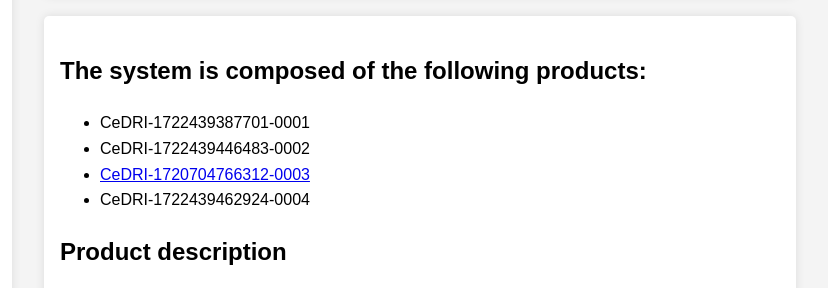
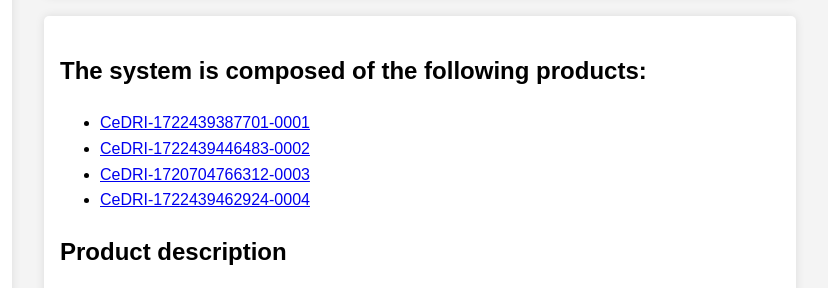
Before and after one commit to VictoriaMelo/Modular_Conveyor_Transfer_System_DPP, a plain HTML site: page index.html in a window 1280 px wide. Both pictures are taken after a click on the button "Technical data". Shown: the part 277-565 px from the top of the page, 452-1280 px from the left. Drawn offline with nearby package versions, Linux system fonts and the light colour scheme; a script that the page names is missing.

Commit message:
Update index.html

```diff
--- a/index.html
+++ b/index.html
@@ -42,10 +42,10 @@
                     <h2>The system is composed of the following products:</h2>
                     <div>
                         <ul>
-                            <li>CeDRI-1722439387701-0001</li>
-                            <li>CeDRI-1722439446483-0002</li>
+                            <li><a href="https://victoriamelo.github.io/Digital-Product-Passport-Conveyor1/" target="_blank">CeDRI-1722439387701-0001</a></li>
+                            <li><a href="https://victoriamelo.github.io/Digital-Product-Passport-Conveyor3/" target="_blank">CeDRI-1722439446483-0002</a></li>
                             <li><a href="https://victoriamelo.github.io/Digital-Product-Passport-Conveyor3/" target="_blank">CeDRI-1720704766312-0003</a></li>
-                            <li>CeDRI-1722439462924-0004</li>
+                            <li><a href="https://victoriamelo.github.io/Digital-Product-Passport-Conveyor3/" target="_blank">CeDRI-1722439462924-0004</a></li>
                         </ul>
                     </div>
                     <h2>Product description</h2>
```
